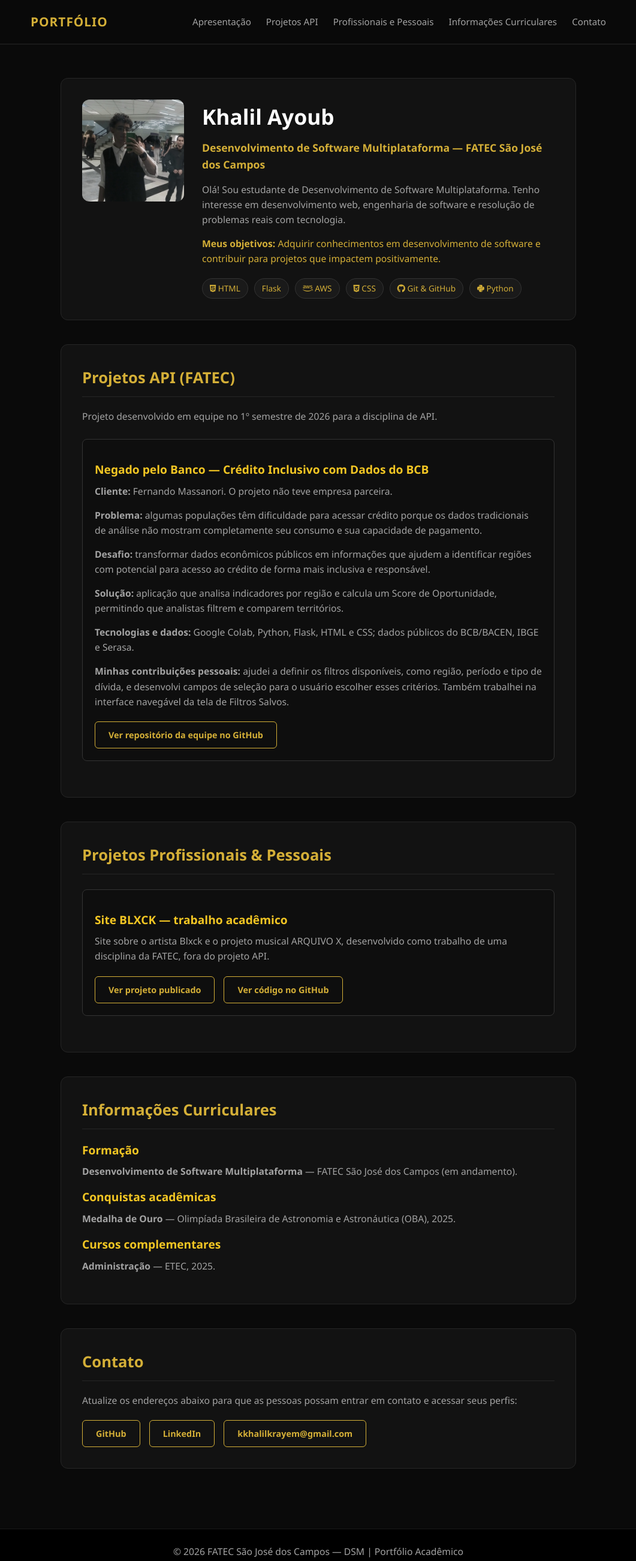
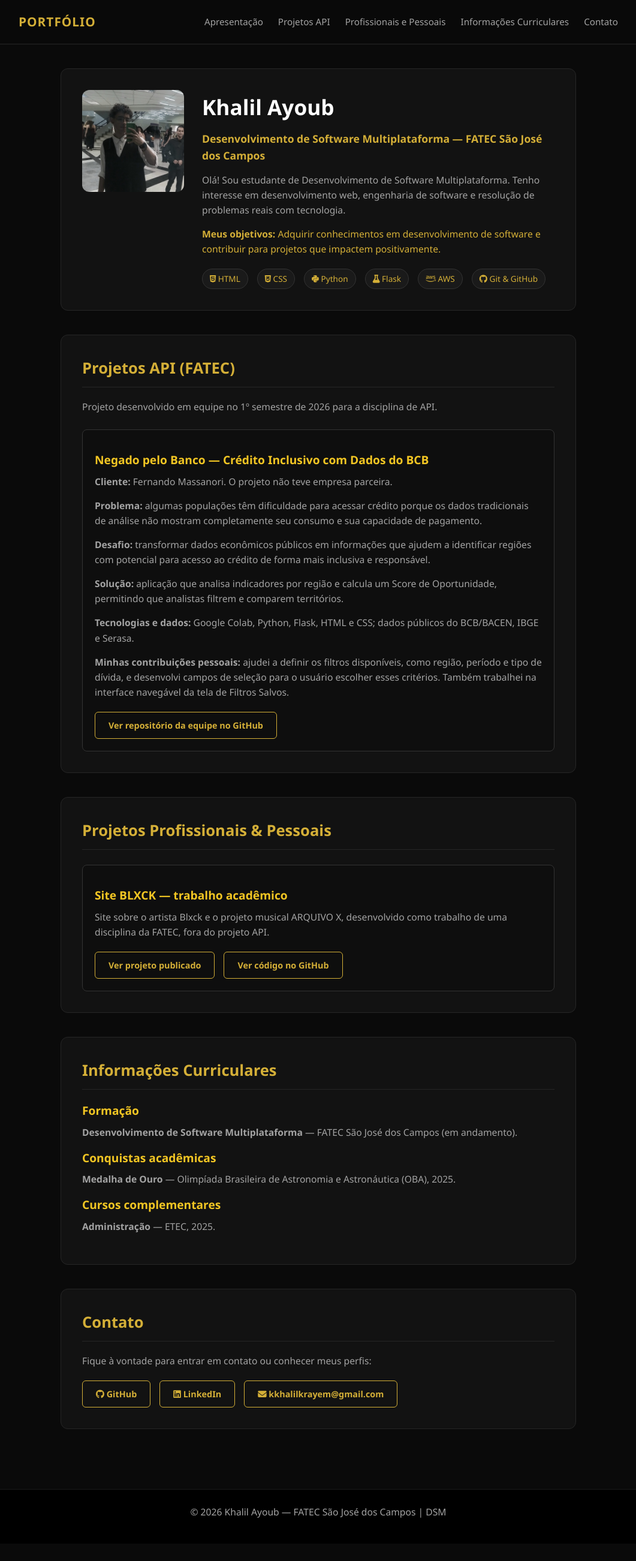
Before and after one commit to KhaosKhalil/portfolio, a plain HTML site: page index.html in a window 1280 px wide. Shown: the whole page at 60% size, without its empty margins (109-1170 px from the left). After the commit the page ends 2574 px from the top, so only its background shows below. Drawn offline with Linux system fonts and the light colour scheme.

Commit message:
mudando algumas coisas

```diff
--- a/index.html
+++ b/index.html
@@ -1,13 +1,21 @@
 <!DOCTYPE html>
 <html lang="pt-BR">
+
+<!-- HEAD: informações da página que não aparecem na tela -->
 <head>
-  <meta charset="UTF-8">
-  <meta name="viewport" content="width=device-width, initial-scale=1.0">
-  <title>Portfólio | FATEC DSM</title>
-  <link rel="stylesheet" href="./style.css">
+  <meta charset="UTF-8"> <!-- permite acentos (ç, ã, é) -->
+  <meta name="viewport" content="width=device-width, initial-scale=1.0"> <!-- faz o site se ajustar ao celular -->
+  <title>Portfólio | Khalil Ayoub</title> <!-- texto que aparece na aba do navegador -->
+  <link rel="stylesheet" href="style.css"> <!-- liga o arquivo de estilos (cores, tamanhos) -->
+  <!-- Font Awesome: biblioteca de ícones (HTML, Python, GitHub...) -->
   <link rel="stylesheet" href="https://cdnjs.cloudflare.com/ajax/libs/font-awesome/6.4.0/css/all.min.css">
 </head>
+
+<!-- BODY: tudo o que aparece na tela -->
 <body>
+
+  <!-- MENU NO TOPO -->
+  <!-- Cada link "#nome" leva até a seção que tem id="nome" -->
   <header>
     <nav>
       <a class="logo" href="#apresentacao">PORTFÓLIO</a>
@@ -15,47 +23,51 @@
         <li><a href="#apresentacao">Apresentação</a></li>
         <li><a href="#projetos-api">Projetos API</a></li>
         <li><a href="#outros-projetos">Profissionais e Pessoais</a></li>
-        <li><a href="#informacoes-curriculares">Informações Curriculares</a></li>
+        <li><a href="#curriculo">Informações Curriculares</a></li>
         <li><a href="#contato">Contato</a></li>
       </ul>
     </nav>
   </header>
 
+  <!-- CONTEÚDO PRINCIPAL: cada <section> é uma caixa (card) -->
   <main>
 
-    <section id="apresentacao" class="card">
-      <div class="apresentacao-conteudo">
-        <img class="foto-perfil" src="./imagens/foto-khalil.png" alt="Foto de Khalil Ayoub">
-        <div>
+    <!-- 1. APRESENTAÇÃO: foto do lado esquerdo, texto do lado direito -->
+    <section id="apresentacao" class="card apresentacao">
+      <img class="foto-perfil" src="imagens/foto-khalil.png" alt="Foto de Khalil Ayoub"> <!-- alt = descrição da imagem -->
+
+      <div class="apresentacao-texto">
         <h1>Khalil Ayoub</h1>
-          <div class="subtitulo">Desenvolvimento de Software Multiplataforma — FATEC São José dos Campos</div>
+        <p class="subtitulo">Desenvolvimento de Software Multiplataforma — FATEC São José dos Campos</p>
 
         <p>
           Olá! Sou estudante de Desenvolvimento de Software Multiplataforma.
           Tenho interesse em desenvolvimento web, engenharia de software e resolução de problemas reais com tecnologia.
         </p>
 
-          <p class="texto-a-preencher">
+        <p class="destaque">
           <strong>Meus objetivos:</strong> Adquirir conhecimentos em desenvolvimento de software e contribuir para projetos que impactem positivamente.
         </p>
 
-          <div class="tags" aria-label="Tecnologias e conhecimentos">
+        <!-- Tags das tecnologias. O <i> é o ícone do Font Awesome -->
+        <div class="tags">
           <span class="tag"><i class="fa-brands fa-html5"></i> HTML</span>
-            <span class="tag">Flask</span>
+          <span class="tag"><i class="fa-brands fa-css3-alt"></i> CSS</span>
+          <span class="tag"><i class="fa-brands fa-python"></i> Python</span>
+          <span class="tag"><i class="fa-solid fa-flask"></i> Flask</span>
           <span class="tag"><i class="fa-brands fa-aws"></i> AWS</span>
-            <span class="tag"><i class="fa-brands fa-css3-alt"></i> CSS</span>
-            <span class="tag"> <i class="fa-brands fa-github"></i> Git & GitHub</span>
-            <span class="tag"><i class="fa-brands fa-python"></i> Python</span>
-          </div>
+          <span class="tag"><i class="fa-brands fa-github"></i> Git & GitHub</span>
         </div>
       </div>
     </section>
 
+    <!-- 2. PROJETOS API -->
     <section id="projetos-api" class="card">
       <h2>Projetos API (FATEC)</h2>
       <p>Projeto desenvolvido em equipe no 1º semestre de 2026 para a disciplina de API.</p>
 
-      <article class="api-projeto">
+      <!-- <article> = um projeto. <strong> = texto em negrito -->
+      <article class="projeto">
         <h3>Negado pelo Banco — Crédito Inclusivo com Dados do BCB</h3>
         <p><strong>Cliente:</strong> Fernando Massanori. O projeto não teve empresa parceira.</p>
         <p><strong>Problema:</strong> algumas populações têm dificuldade para acessar crédito porque os dados tradicionais de análise não mostram completamente seu consumo e sua capacidade de pagamento.</p>
@@ -63,31 +75,30 @@
         <p><strong>Solução:</strong> aplicação que analisa indicadores por região e calcula um Score de Oportunidade, permitindo que analistas filtrem e comparem territórios.</p>
         <p><strong>Tecnologias e dados:</strong> Google Colab, Python, Flask, HTML e CSS; dados públicos do BCB/BACEN, IBGE e Serasa.</p>
         <p><strong>Minhas contribuições pessoais:</strong> ajudei a definir os filtros disponíveis, como região, período e tipo de dívida, e desenvolvi campos de seleção para o usuário escolher esses critérios. Também trabalhei na interface navegável da tela de Filtros Salvos.</p>
-        <div class="btn-group">
-          <a href="https://github.com/fatec-sjc-404-team/API-DSM-1SEMESTRE-2026" target="_blank" rel="noopener noreferrer" class="btn">
-            Ver repositório da equipe no GitHub
-          </a>
+
+        <!-- target="_blank" = abre o link numa aba nova -->
+        <div class="botoes">
+          <a class="btn" href="https://github.com/fatec-sjc-404-team/API-DSM-1SEMESTRE-2026" target="_blank">Ver repositório da equipe no GitHub</a>
         </div>
       </article>
     </section>
 
+    <!-- 3. PROJETOS PROFISSIONAIS E PESSOAIS -->
     <section id="outros-projetos" class="card">
       <h2>Projetos Profissionais & Pessoais</h2>
-      <article class="api-projeto">
+
+      <article class="projeto">
         <h3>Site BLXCK — trabalho acadêmico</h3>
         <p>Site sobre o artista Blxck e o projeto musical ARQUIVO X, desenvolvido como trabalho de uma disciplina da FATEC, fora do projeto API.</p>
-        <div class="btn-group">
-          <a href="https://khaoskhalil.github.io/repositorio-site-Blxck/" target="_blank" rel="noopener noreferrer" class="btn">
-            Ver projeto publicado
-          </a>
-          <a href="https://github.com/KhaosKhalil/repositorio-site-Blxck" target="_blank" rel="noopener noreferrer" class="btn">
-            Ver código no GitHub
-          </a>
+        <div class="botoes">
+          <a class="btn" href="https://khaoskhalil.github.io/repositorio-site-Blxck/" target="_blank">Ver projeto publicado</a>
+          <a class="btn" href="https://github.com/KhaosKhalil/repositorio-site-Blxck" target="_blank">Ver código no GitHub</a>
         </div>
       </article>
     </section>
 
-    <section id="informacoes-curriculares" class="card">
+    <!-- 4. INFORMAÇÕES CURRICULARES -->
+    <section id="curriculo" class="card">
       <h2>Informações Curriculares</h2>
 
       <h3>Formação</h3>
@@ -100,20 +111,23 @@
       <p><strong>Administração</strong> — ETEC, 2025.</p>
     </section>
 
+    <!-- 5. CONTATO -->
     <section id="contato" class="card">
       <h2>Contato</h2>
-      <p>Atualize os endereços abaixo para que as pessoas possam entrar em contato e acessar seus perfis:</p>
+      <p>Fique à vontade para entrar em contato ou conhecer meus perfis:</p>
 
-      <div class="btn-group">
-        <a href="https://github.com/KhaosKhalil" target="_blank" rel="noopener noreferrer" class="btn">GitHub</a>
-        <a href="https://www.linkedin.com/in/khalil-ayoub-083767429/" target="_blank" rel="noopener noreferrer" class="btn">LinkedIn</a>
-        <a href="mailto:kkhalilkrayem@gmail.com" class="btn">kkhalilkrayem@gmail.com</a>
+      <!-- mailto: abre o programa de e-mail já com o endereço preenchido -->
+      <div class="botoes">
+        <a class="btn" href="https://github.com/KhaosKhalil" target="_blank"><i class="fa-brands fa-github"></i> GitHub</a>
+        <a class="btn" href="https://www.linkedin.com/in/khalil-ayoub-083767429/" target="_blank"><i class="fa-brands fa-linkedin"></i> LinkedIn</a>
+        <a class="btn" href="mailto:kkhalilkrayem@gmail.com"><i class="fa-solid fa-envelope"></i> kkhalilkrayem@gmail.com</a>
       </div>
     </section>
   </main>
 
+  <!-- RODAPÉ -->
   <footer>
-    <p>© 2026 FATEC São José dos Campos — DSM | Portfólio Acadêmico</p>
+    <p>© 2026 Khalil Ayoub — FATEC São José dos Campos | DSM</p>
   </footer>
 </body>
 </html>
--- a/style.css
+++ b/style.css
@@ -1,242 +1,242 @@
-/* Reset e estilos globais */
+/* =========================================================
+   1. CORES DO SITE (variáveis)
+   Defino as cores uma vez aqui e uso com var(--nome).
+   Se eu mudar uma cor aqui, ela muda no site inteiro.
+   ========================================================= */
+:root {
+  --dourado: #d4af37;       /* cor principal: títulos, botões, tags */
+  --dourado-claro: #f3c623; /* subtítulos (h3) */
+  --fundo: #0a0a0a;         /* fundo da página (quase preto) */
+  --cartao: #121212;        /* fundo das caixas (cards) */
+  --borda: #262626;         /* cor das bordas */
+  --texto: #a3a3a3;         /* cor dos parágrafos (cinza) */
+}
+
+/* =========================================================
+   2. RESET
+   O navegador coloca margens e espaços sozinho.
+   Aqui eu zero tudo para começar do mesmo jeito em qualquer navegador.
+   ========================================================= */
 * {
-  margin: 0;
-  padding: 0;
-  box-sizing: border-box;
+  margin: 0;              /* tira o espaço de fora */
+  padding: 0;             /* tira o espaço de dentro */
+  box-sizing: border-box; /* a largura da caixa já inclui borda e padding */
+}
+
+html {
+  scroll-behavior: smooth; /* rolagem suave ao clicar nos links do menu */
 }
 
 body {
-  font-family: 'Segoe UI', Tahoma, Geneva, Verdana, sans-serif;
-  background-color: #0a0a0a;
+  font-family: 'Segoe UI', Tahoma, Geneva, Verdana, sans-serif; /* fonte do site */
+  background-color: var(--fundo);
   color: #e5e5e5;
-  line-height: 1.6;
+  line-height: 1.6; /* espaço entre as linhas do texto */
 }
 
-/* Cabeçalho e menu */
+/* =========================================================
+   3. MENU NO TOPO
+   ========================================================= */
 header {
-  background-color: rgba(10, 10, 10, 0.95);
-  border-bottom: 1px solid #262626;
-  padding: 20px 0;
-  position: fixed;
-  width: 100%;
-  top: 0;
-  z-index: 100;
-  backdrop-filter: blur(8px);
+  position: sticky; /* o menu fica preso no topo enquanto a página rola */
+  top: 0;           /* preso a 0px do topo */
+  z-index: 100;     /* fica por cima do resto do conteúdo */
+  background-color: rgba(10, 10, 10, 0.95); /* preto quase opaco */
+  border-bottom: 1px solid var(--borda);
+  padding: 20px;
 }
 
 nav {
-  max-width: 1000px;
-  margin: 0 auto;
-  display: flex;
-  justify-content: space-between;
-  align-items: center;
-  gap: 20px;
-  padding: 0 20px;
+  max-width: 1000px;  /* largura máxima do menu */
+  margin: 0 auto;     /* centraliza na tela */
+  display: flex;      /* coloca logo e links lado a lado */
+  flex-wrap: wrap;    /* se não couber, passa para a linha de baixo */
+  justify-content: space-between; /* logo na esquerda, links na direita */
+  align-items: center;            /* alinha no meio na vertical */
+  gap: 10px 20px;     /* espaço entre os itens */
 }
 
 .logo {
-  color: #d4af37;
-  font-weight: 700;
+  color: var(--dourado);
+  font-weight: 700;      /* negrito */
   font-size: 1.3rem;
-  letter-spacing: 1px;
-  text-decoration: none;
-  white-space: nowrap;
+  letter-spacing: 1px;   /* espaço entre as letras */
+  text-decoration: none; /* tira o sublinhado do link */
 }
 
 .nav-links {
-  list-style: none;
-  display: flex;
+  list-style: none; /* tira as bolinhas da lista */
+  display: flex;    /* links lado a lado */
   flex-wrap: wrap;
-  justify-content: flex-end;
-  gap: 25px;
+  gap: 10px 25px;
 }
 
 .nav-links a {
-  color: #a3a3a3;
+  color: var(--texto);
   text-decoration: none;
   font-size: 0.95rem;
-  transition: color 0.3s;
+  transition: color 0.3s; /* a cor muda devagar (0,3 segundo) */
 }
 
-.nav-links a:hover {
-  color: #d4af37;
+.nav-links a:hover { /* :hover = quando o mouse passa por cima */
+  color: var(--dourado);
 }
 
-/* Conteúdo e cartões */
+/* =========================================================
+   4. CONTEÚDO E CARDS (as caixas de cada seção)
+   ========================================================= */
 main {
-  max-width: 900px;
-  margin: 0 auto;
-  padding: 130px 20px 60px 20px;
+  max-width: 900px;       /* conteúdo não fica largo demais */
+  margin: 0 auto;         /* centraliza na tela */
+  padding: 40px 20px 60px; /* cima, lados, baixo */
 }
 
 .card {
-  background-color: #121212;
-  border: 1px solid #262626;
-  padding: 35px;
-  border-radius: 12px;
-  margin-bottom: 40px;
-  scroll-margin-top: 100px;
-  transition: border-color 0.3s, transform 0.3s;
+  background-color: var(--cartao);
+  border: 1px solid var(--borda);
+  border-radius: 12px;     /* cantos arredondados */
+  padding: 35px;           /* espaço de dentro */
+  margin-bottom: 40px;     /* espaço entre um card e outro */
+  scroll-margin-top: 100px; /* ao clicar no menu, para abaixo do menu fixo */
+  transition: border-color 0.3s, transform 0.3s; /* animação suave do hover */
 }
 
 .card:hover {
-  border-color: #d4af37;
-  transform: translateY(-2px);
+  border-color: var(--dourado);  /* borda fica dourada */
+  transform: translateY(-2px);   /* card sobe 2px */
 }
 
-.apresentacao-conteudo {
-  display: grid;
-  grid-template-columns: 170px minmax(0, 1fr);
-  align-items: start;
+/* Foto ao lado do texto na seção Apresentação */
+.apresentacao {
+  display: flex;   /* foto e texto lado a lado */
+  flex-wrap: wrap; /* no celular o texto vai para baixo da foto */
   gap: 30px;
+}
+
+.apresentacao-texto {
+  flex: 1;          /* o texto ocupa o espaço que sobrar */
+  min-width: 250px; /* se ficar menor que isso, desce para baixo da foto */
 }
 
 .foto-perfil {
   width: 170px;
   height: 170px;
-  object-fit: cover;
-  object-position: 40% center;
+  object-fit: cover;          /* corta a foto sem esticar */
+  object-position: 40% center; /* escolhe qual parte da foto aparece */
   border-radius: 12px;
 }
 
-.api-projeto {
+/* Caixa de cada projeto, dentro do card */
+.projeto {
+  background-color: #0e0e0e;
+  border: 1px solid #333;
+  border-radius: 8px;
   padding: 20px;
-  margin: 25px 0;
-  border: 1px solid #333333;
-  border-radius: 8px;
-  background-color: #0e0e0e;
+  margin-top: 25px;
 }
 
-.texto-a-preencher {
-  color: #d4af37;
-}
-
-/* Títulos e textos */
-h1 {
-  color: #ffffff;
+/* =========================================================
+   5. TÍTULOS E TEXTOS
+   ========================================================= */
+h1 { /* meu nome */
+  color: #fff;
   font-size: 2.2rem;
   margin-bottom: 10px;
 }
 
-h2 {
-  color: #d4af37;
+h2 { /* título de cada seção */
+  color: var(--dourado);
   font-size: 1.6rem;
   margin-bottom: 20px;
-  border-bottom: 1px solid #262626;
   padding-bottom: 10px;
+  border-bottom: 1px solid var(--borda); /* linha embaixo do título */
 }
 
-h3 {
-  color: #f3c623;
+h3 { /* subtítulos dentro das seções */
+  color: var(--dourado-claro);
   font-size: 1.2rem;
-  margin-top: 15px;
-  margin-bottom: 8px;
-}
-
-.subtitulo {
-  color: #d4af37;
-  font-size: 1.1rem;
-  font-weight: 600;
-  margin-bottom: 15px;
+  margin: 15px 0 8px; /* cima, lados, baixo */
 }
 
 p {
-  color: #a3a3a3;
-  margin-bottom: 15px;
+  color: var(--texto);
   font-size: 0.98rem;
+  margin-bottom: 15px; /* espaço depois de cada parágrafo */
 }
 
-/* Tags de tecnologias */
-.tags {
-  display: flex;
-  gap: 10px;
-  flex-wrap: wrap;
+.subtitulo { /* curso e faculdade, embaixo do nome */
+  color: var(--dourado);
+  font-size: 1.1rem;
+  font-weight: 600;
+}
+
+.destaque { /* parágrafo "Meus objetivos" */
+  color: var(--dourado);
+}
+
+/* =========================================================
+   6. TAGS (tecnologias) E BOTÕES
+   ========================================================= */
+.tags,
+.botoes { /* as duas listas usam a mesma regra */
+  display: flex;   /* itens lado a lado */
+  flex-wrap: wrap; /* se não couber, quebra a linha */
+  gap: 10px 15px;
   margin-top: 20px;
 }
 
 .tag {
   background-color: #1a1a1a;
-  color: #d4af37;
-  border: 1px solid #333333;
+  color: var(--dourado);
+  border: 1px solid #333;
+  border-radius: 20px; /* formato de pílula */
   padding: 5px 12px;
-  border-radius: 20px;
   font-size: 0.85rem;
 }
 
-/* Botões e links de ação */
-.btn-group {
-  display: flex;
-  gap: 15px;
-  flex-wrap: wrap;
-  margin-top: 20px;
+.btn {
+  color: var(--dourado);
+  border: 1px solid var(--dourado); /* só a borda dourada, fundo vazio */
+  border-radius: 6px;
+  padding: 10px 22px;
+  font-size: 0.9rem;
+  font-weight: 600;
+  text-decoration: none;
+  transition: 0.3s;
 }
 
-.btn {
-  display: inline-block;
-  background-color: transparent;
-  color: #d4af37;
-  border: 1px solid #d4af37;
-  padding: 10px 22px;
-  text-decoration: none;
-  border-radius: 6px;
-  font-size: 0.9rem;
-  font-weight: 600;
-  transition: all 0.3s ease;
+.btn:hover { /* com o mouse em cima, o botão fica preenchido */
+  background-color: var(--dourado);
+  color: var(--fundo);
+  box-shadow: 0 0 15px rgba(212, 175, 55, 0.3); /* brilho dourado em volta */
 }
 
-.btn:hover {
-  background-color: #d4af37;
-  color: #0a0a0a;
-  box-shadow: 0 0 15px rgba(212, 175, 55, 0.3);
-}
-
-/* Rodapé */
+/* =========================================================
+   7. RODAPÉ
+   ========================================================= */
 footer {
   text-align: center;
   padding: 25px;
-  background-color: #000000;
-  color: #666666;
+  background-color: #000;
   border-top: 1px solid #1a1a1a;
   font-size: 0.85rem;
 }
 
+/* =========================================================
+   8. CELULAR (responsivo)
+   @media = essas regras só valem quando a tela é pequena.
+   ========================================================= */
+
+/* Telas até 760px: o menu fica mais alto, então o card para mais abaixo */
 @media (max-width: 760px) {
-  /* Ajustes do menu e espaçamento para telas menores */
-  header {
-    padding: 15px 0;
-  }
-
-  nav {
-    align-items: flex-start;
-    flex-direction: column;
-  }
-
-  .nav-links {
-    justify-content: flex-start;
-    gap: 10px 18px;
-  }
-
-  main {
-    padding-top: 210px;
-  }
-
   .card {
     scroll-margin-top: 200px;
   }
 }
 
+/* Telas até 520px (celular): cards com menos espaço por dentro */
 @media (max-width: 520px) {
-  /* Apresentação em coluna e cartões mais compactos no celular */
   .card {
     padding: 24px 20px;
   }
-
-  .apresentacao-conteudo {
-    grid-template-columns: 1fr;
-  }
-
-  .foto-perfil {
-    width: 150px;
-    height: 150px;
-  }
 }
```
Lines whose indentation alone changed are shown as unchanged.
